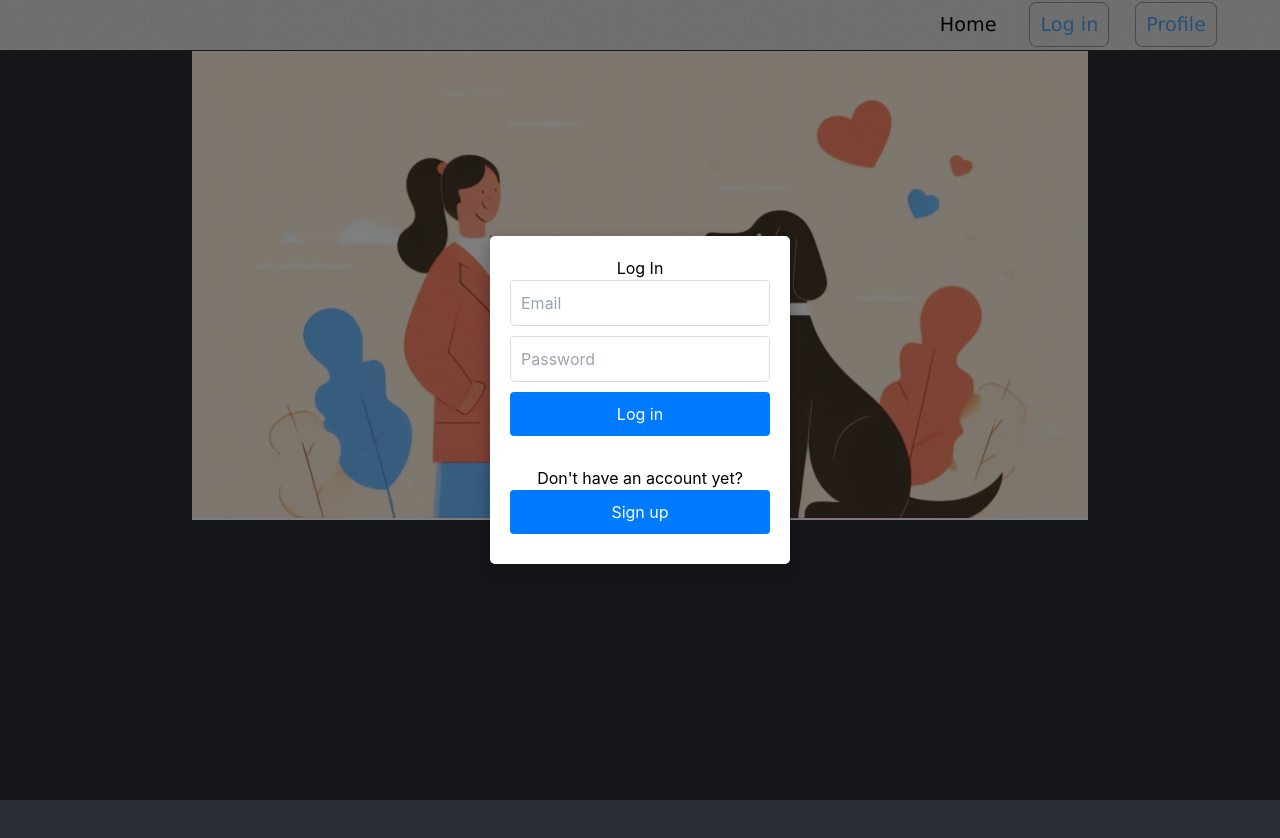
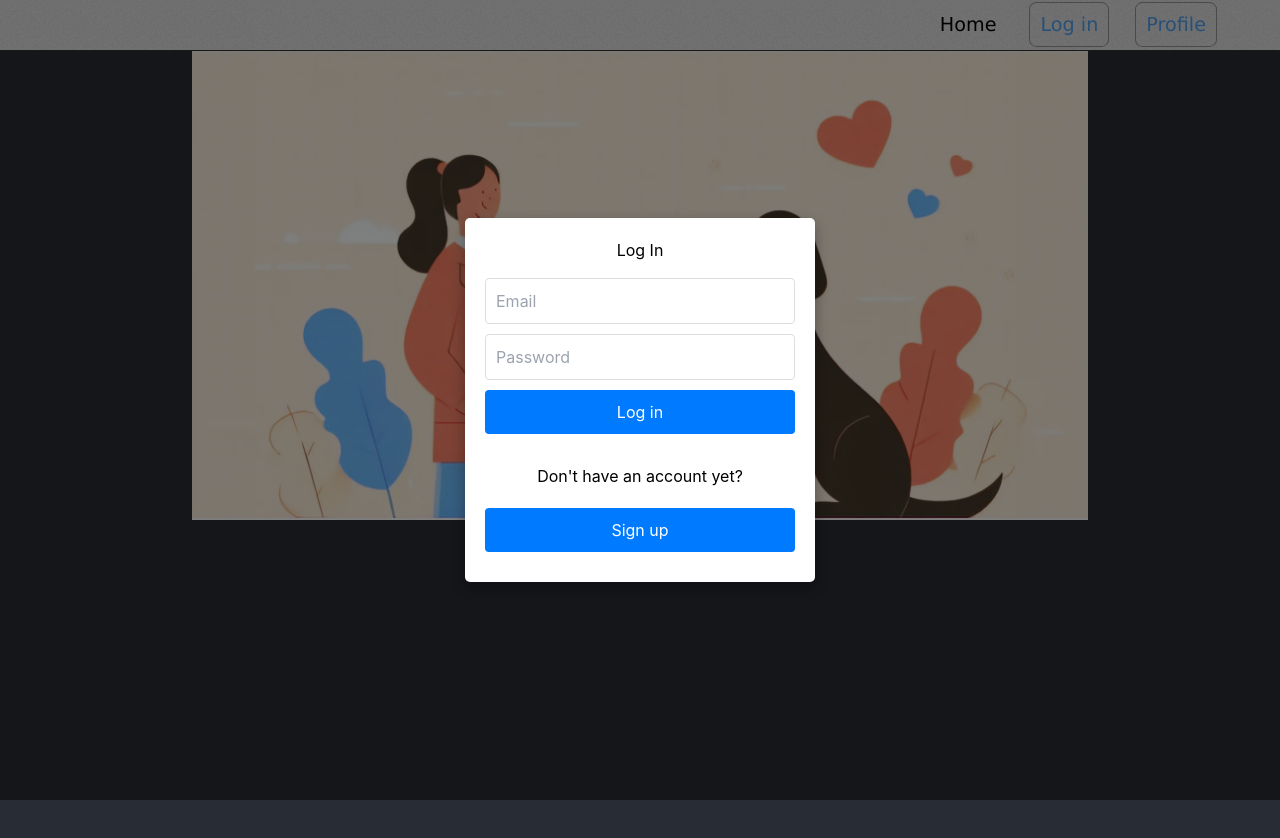
Before and after one commit to pprzemek56/animals_caretakers, a React (Create React App) app: page / in a window 1280 px wide. Both pictures are taken after a click on the link "Log in". Shown: the top 838 px of the page. Built offline with nearby package versions, Linux system fonts and the light colour scheme.

Commit message:
login form fixes

```diff
--- a/src/components/login/LoginForm.css
+++ b/src/components/login/LoginForm.css
@@ -15,7 +15,7 @@
   background-color: white;
   padding: 20px;
   border-radius: 5px;
-  width: 300px;
+  width: 350px;
   box-shadow: 0 5px 15px rgba(0, 0, 0, 0.3);
   z-index: 1001;
 }
--- a/src/components/login/LoginForm.js
+++ b/src/components/login/LoginForm.js
@@ -10,14 +10,14 @@ function LoginForm({ onClose, onSignUp }) {
   return (
     <div className="login-form-overlay" onClick={onClose}>
       <div className="login-form" onClick={handleFormClick}>
-        <h2>Log In</h2>
-        <input type="email" placeholder="Email" />
-        <input type="password" placeholder="Password" />
+        <h2 class="mb-4">Log In</h2>
+        <input type="email" class="pb-6" placeholder="Email" />
+        <input type="password" class="pt-4" placeholder="Password" />
         <button onClick={onClose}>Log in</button>
-        <p>
+        <p class="mb-5">
           Don't have an account yet?
-          <button onClick={onSignUp}>Sign up</button>
         </p>
+        <button onClick={onSignUp}>Sign up</button>
       </div>
     </div>
   );
```
